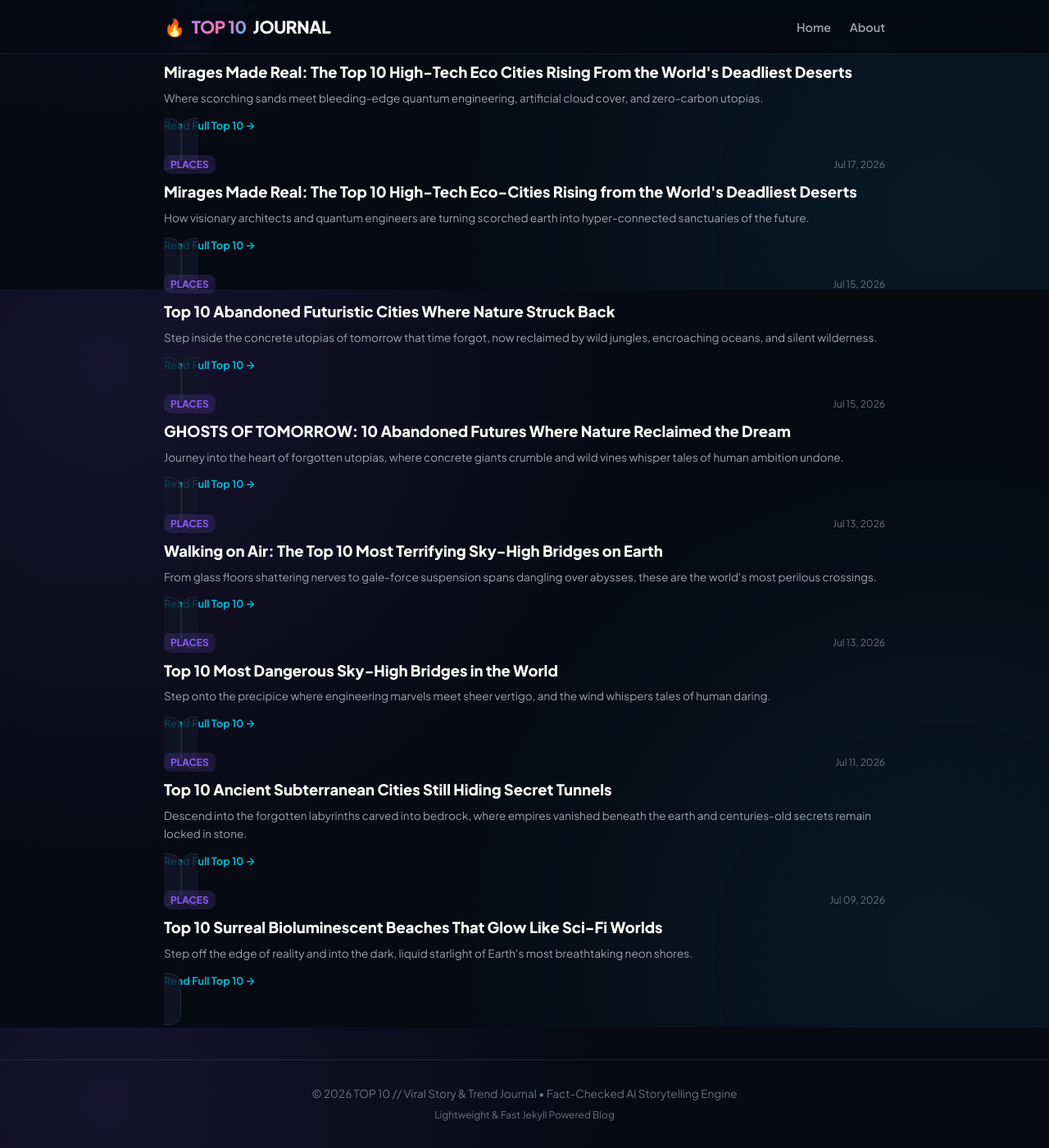
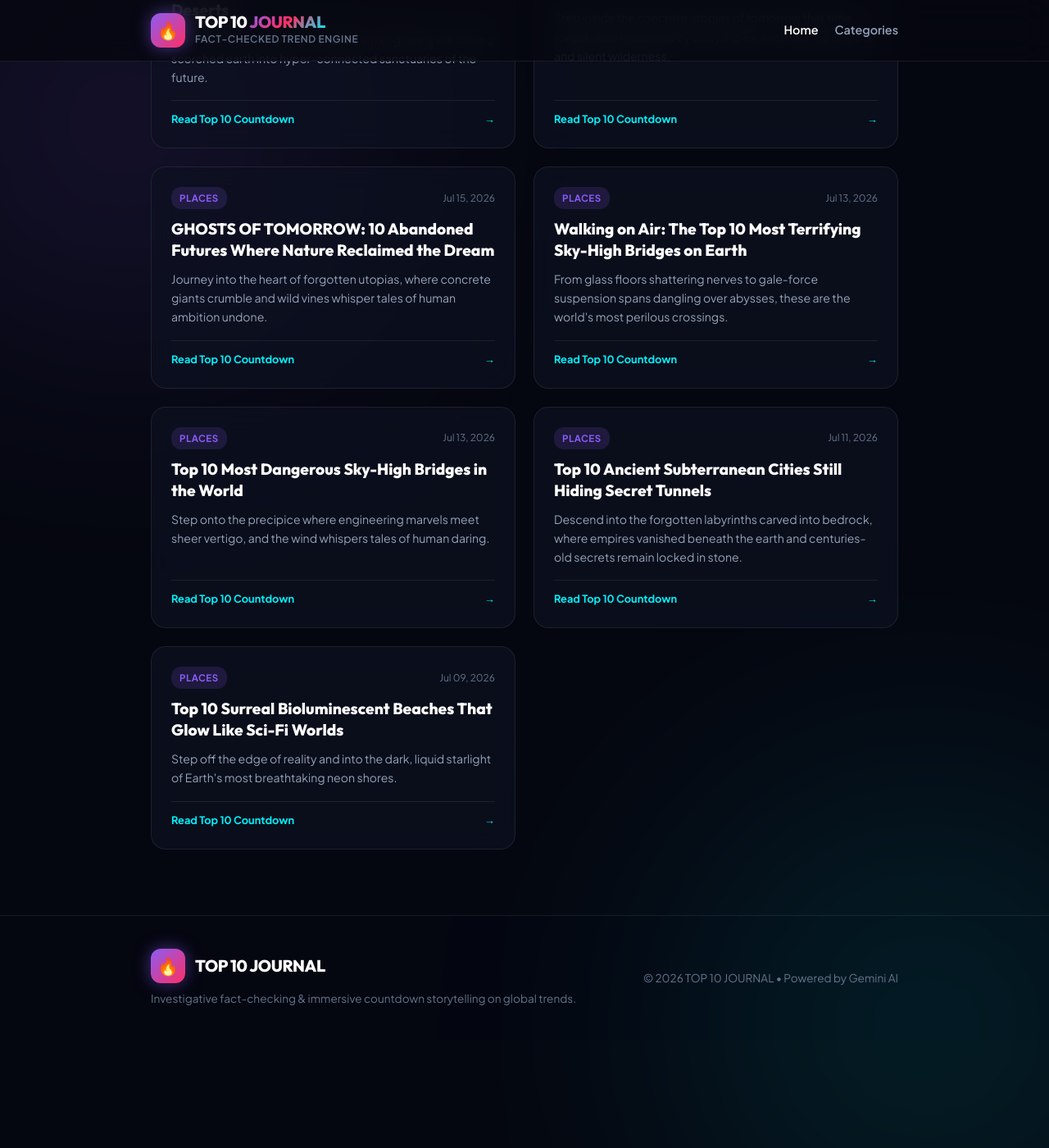
Before and after one commit to adarshnair01/top_10_blog, a Jekyll site: the page built from index.html, in a window 1280 px wide and 1400 px high, scrolled down 13147 px. Shown: the whole window at 82% size. Built offline with Jekyll 4.4.1, drawn with Linux system fonts in a browser that asks for light colours; some web fonts are replaced; some of the changed text lies outside the part shown.

Commit message:
Upgrade theme design to Cyber-Luxe system with Outfit & Syne typography

```diff
--- a/_layouts/default.html
+++ b/_layouts/default.html
@@ -16,39 +16,59 @@
   <meta property="og:url" content="{{ page.url | absolute_url }}">
   <meta name="twitter:card" content="summary_large_image">
 
-  <!-- Google Fonts -->
+  <!-- Premium Typography: Outfit + Syne + Plus Jakarta Sans -->
   <link rel="preconnect" href="https://fonts.googleapis.com">
   <link rel="preconnect" href="https://fonts.gstatic.com" crossorigin>
-  <link href="https://fonts.googleapis.com/css2?family=Plus+Jakarta+Sans:wght@400;600;700;800&family=Playfair+Display:ital,wght@0,700;0,900;1,700&display=swap" rel="stylesheet">
+  <link href="https://fonts.googleapis.com/css2?family=Outfit:wght@400;600;700;800;900&family=Plus+Jakarta+Sans:wght@400;500;600;700&family=Syne:wght@700;800&display=swap" rel="stylesheet">
 
-  <!-- Stylesheet -->
+  <!-- Theme Stylesheet -->
   <link rel="stylesheet" href="{{ '/assets/css/style.css' | relative_url }}">
 </head>
 <body>
 
-  <!-- Sticky Header -->
+  <!-- Background Ambient Glows -->
+  <div class="bg-glow bg-glow-1"></div>
+  <div class="bg-glow bg-glow-2"></div>
+
+  <!-- Sticky Glass Header -->
   <header class="site-header">
     <div class="container nav-wrapper">
-      <a href="{{ '/' | relative_url }}" class="site-title">
-        🔥 <span class="gradient-text">TOP 10</span> JOURNAL
+      <a href="{{ '/' | relative_url }}" class="site-logo">
+        <div class="logo-icon">🔥</div>
+        <div class="logo-text">
+          <span class="brand-title">TOP 10 <span class="brand-accent">JOURNAL</span></span>
+          <span class="brand-subtitle">Fact-Checked Trend Engine</span>
+        </div>
       </a>
+
       <nav class="nav-links">
-        <a href="{{ '/' | relative_url }}">Home</a>
-        <a href="#about">About</a>
+        <a href="{{ '/' | relative_url }}" class="nav-link active">Home</a>
+        <a href="{{ '/' | relative_url }}#categories" class="nav-link">Categories</a>
       </nav>
     </div>
   </header>
 
-  <!-- Main Content -->
-  <main class="container" style="margin-top: 30px;">
+  <!-- Main Container -->
+  <main class="container">
     {{ content }}
   </main>
 
   <!-- Footer -->
   <footer class="site-footer">
-    <div class="container">
-      <p>&copy; {{ 'now' | date: "%Y" }} {{ site.title }} • Fact-Checked AI Storytelling Engine</p>
-      <p style="margin-top: 6px; font-size: 0.75rem; color: var(--text-dim);">Lightweight & Fast Jekyll Powered Blog</p>
+    <div class="container footer-content">
+      <div class="footer-brand">
+        <div class="site-logo">
+          <div class="logo-icon">🔥</div>
+          <span class="brand-title" style="color: #fff;">TOP 10 JOURNAL</span>
+        </div>
+        <p style="margin-top: 8px; font-size: 0.85rem; color: var(--text-dim);">
+          Investigative fact-checking & immersive countdown storytelling on global trends.
+        </p>
+      </div>
+
+      <div class="footer-copy">
+        <p>&copy; {{ 'now' | date: "%Y" }} TOP 10 JOURNAL • Powered by Gemini AI</p>
+      </div>
     </div>
   </footer>
 
--- a/assets/css/style.css
+++ b/assets/css/style.css
@@ -1,25 +1,27 @@
 /* ==========================================================================
-   LIGHTWEIGHT & TRENDY JEKYLL BLOG STYLESHEET - TOP 10 TREND JOURNAL
+   TOP 10 JOURNAL - PREMIUM CYBER-LUXE DESIGN SYSTEM
    ========================================================================== */
 
 :root {
-  --bg-dark: #070913;
-  --bg-card: rgba(18, 22, 39, 0.8);
+  --bg-dark: #050710;
+  --bg-card: rgba(14, 18, 33, 0.7);
+  --bg-card-hover: rgba(22, 28, 50, 0.85);
+
   --border-glass: rgba(255, 255, 255, 0.08);
   --border-glow: rgba(139, 92, 246, 0.4);
 
-  --accent-purple: #8b5cf6;
-  --accent-pink: #ec4899;
-  --accent-cyan: #06b6d4;
-  --accent-amber: #f59e0b;
-  --accent-green: #10b981;
+  --accent-violet: #8b5cf6;
+  --accent-pink: #ff2e63;
+  --accent-cyan: #00f2fe;
+  --accent-gold: #ffb703;
+  --accent-emerald: #10b981;
 
-  --text-main: #f3f4f6;
-  --text-muted: #9ca3af;
-  --text-dim: #6b7280;
+  --text-primary: #f8fafc;
+  --text-muted: #94a3b8;
+  --text-dim: #64748b;
 
-  --font-sans: 'Plus Jakarta Sans', -apple-system, BlinkMacSystemFont, sans-serif;
-  --font-serif: 'Playfair Display', Georgia, serif;
+  --font-heading: 'Outfit', 'Syne', sans-serif;
+  --font-body: 'Plus Jakarta Sans', sans-serif;
 }
 
 * {
@@ -30,31 +32,57 @@
 
 body {
   background-color: var(--bg-dark);
-  color: var(--text-main);
-  font-family: var(--font-sans);
-  line-height: 1.6;
+  color: var(--text-primary);
+  font-family: var(--font-body);
+  line-height: 1.65;
   min-height: 100vh;
-  background-image:
-    radial-gradient(circle at 10% 10%, rgba(139, 92, 246, 0.12) 0%, transparent 45%),
-    radial-gradient(circle at 90% 90%, rgba(6, 182, 212, 0.1) 0%, transparent 45%);
-  background-attachment: fixed;
+  overflow-x: hidden;
+  position: relative;
+}
+
+/* Background Ambient Glows */
+.bg-glow {
+  position: fixed;
+  border-radius: 50%;
+  filter: blur(140px);
+  pointer-events: none;
+  z-index: 0;
+}
+
+.bg-glow-1 {
+  width: 500px;
+  height: 500px;
+  background: rgba(139, 92, 246, 0.15);
+  top: -100px;
+  left: -100px;
+}
+
+.bg-glow-2 {
+  width: 600px;
+  height: 600px;
+  background: rgba(0, 242, 254, 0.1);
+  bottom: -150px;
+  right: -150px;
 }
 
 /* Container */
 .container {
-  max-width: 920px;
+  max-width: 960px;
   margin: 0 auto;
-  padding: 0 20px;
+  padding: 0 24px;
+  position: relative;
+  z-index: 1;
 }
 
-/* Navigation Header */
+/* Sticky Glass Header */
 .site-header {
-  background: rgba(7, 9, 19, 0.85);
-  backdrop-filter: blur(12px);
-  border-bottom: 1px solid var(--border-glass);
   position: sticky;
   top: 0;
   z-index: 100;
+  background: rgba(5, 7, 16, 0.8);
+  backdrop-filter: blur(20px);
+  -webkit-backdrop-filter: blur(20px);
+  border-bottom: 1px solid var(--border-glass);
   padding: 16px 0;
 }
 
@@ -64,71 +92,109 @@ body {
   justify-content: space-between;
 }
 
-.site-title {
+.site-logo {
+  display: flex;
+  align-items: center;
+  gap: 12px;
+  text-decoration: none;
+}
+
+.logo-icon {
+  width: 42px;
+  height: 42px;
+  border-radius: 12px;
+  background: linear-gradient(135deg, var(--accent-violet), var(--accent-pink));
+  display: flex;
+  align-items: center;
+  justify-content: center;
   font-size: 1.3rem;
+  box-shadow: 0 0 20px rgba(139, 92, 246, 0.5);
+}
+
+.logo-text {
+  display: flex;
+  flex-direction: column;
+}
+
+.brand-title {
+  font-family: var(--font-heading);
+  font-size: 1.25rem;
   font-weight: 800;
   color: #fff;
-  text-decoration: none;
-  display: flex;
-  align-items: center;
-  gap: 8px;
   letter-spacing: -0.02em;
+  line-height: 1.1;
 }
 
-.site-title .gradient-text {
-  background: linear-gradient(135deg, #a78bfa, #f472b6, #38bdf8);
+.brand-accent {
+  background: linear-gradient(135deg, var(--accent-violet), var(--accent-pink), var(--accent-cyan));
   -webkit-background-clip: text;
   -webkit-text-fill-color: transparent;
 }
 
-.nav-links a {
+.brand-subtitle {
+  font-size: 0.75rem;
+  color: var(--text-dim);
+  font-weight: 600;
+  text-transform: uppercase;
+  letter-spacing: 0.05em;
+}
+
+.nav-links {
+  display: flex;
+  gap: 20px;
+}
+
+.nav-link {
   color: var(--text-muted);
   text-decoration: none;
   font-size: 0.9rem;
   font-weight: 600;
-  margin-left: 20px;
-  transition: color 0.2s;
+  transition: all 0.2s;
 }
 
-.nav-links a:hover {
-  color: var(--accent-purple);
+.nav-link:hover, .nav-link.active {
+  color: #fff;
 }
 
 /* Hero Section */
 .hero {
   text-align: center;
-  padding: 48px 0 32px 0;
+  padding: 56px 0 40px 0;
 }
 
-.hero-tag {
-  display: inline-block;
-  font-size: 0.75rem;
+.hero-pill {
+  display: inline-flex;
+  align-items: center;
+  gap: 8px;
+  font-size: 0.8rem;
   font-weight: 700;
   text-transform: uppercase;
-  letter-spacing: 0.1em;
-  padding: 4px 12px;
+  letter-spacing: 0.08em;
+  padding: 6px 16px;
   border-radius: 20px;
-  background: rgba(139, 92, 246, 0.15);
-  border: 1px solid rgba(139, 92, 246, 0.4);
-  color: var(--accent-purple);
-  margin-bottom: 16px;
+  background: rgba(139, 92, 246, 0.12);
+  border: 1px solid rgba(139, 92, 246, 0.35);
+  color: var(--accent-violet);
+  margin-bottom: 20px;
+  box-shadow: 0 0 15px rgba(139, 92, 246, 0.2);
 }
 
 .hero-title {
-  font-family: var(--font-serif);
-  font-size: 2.4rem;
-  font-weight: 800;
-  line-height: 1.25;
+  font-family: var(--font-heading);
+  font-size: 2.8rem;
+  font-weight: 900;
+  line-height: 1.2;
   color: #fff;
-  margin-bottom: 16px;
+  margin-bottom: 18px;
+  letter-spacing: -0.02em;
 }
 
 .hero-subtitle {
-  font-size: 1.1rem;
+  font-size: 1.15rem;
   color: var(--text-muted);
-  font-style: italic;
-  max-width: 720px;
+  max-width: 760px;
   margin: 0 auto 24px auto;
+  line-height: 1.6;
 }
 
 .meta-bar {
@@ -140,47 +206,56 @@ body {
   color: var(--text-dim);
 }
 
-/* Glass Card */
+/* Cards System */
 .glass-card {
   background: var(--bg-card);
-  backdrop-filter: blur(16px);
+  backdrop-filter: blur(20px);
+  -webkit-backdrop-filter: blur(20px);
   border: 1px solid var(--border-glass);
-  border-radius: 16px;
-  padding: 28px;
+  border-radius: 20px;
+  padding: 32px;
   margin-bottom: 36px;
-  box-shadow: 0 10px 30px rgba(0, 0, 0, 0.4);
+  box-shadow: 0 15px 35px rgba(0, 0, 0, 0.5);
+  transition: all 0.3s cubic-bezier(0.4, 0, 0.2, 1);
+}
+
+.glass-card:hover {
+  border-color: rgba(255, 255, 255, 0.15);
+  box-shadow: 0 20px 45px rgba(0, 0, 0, 0.6);
 }
 
 .glass-card-top1 {
-  background: linear-gradient(135deg, rgba(251, 191, 36, 0.08), rgba(245, 158, 11, 0.03));
-  border: 2px solid rgba(251, 191, 36, 0.5);
-  box-shadow: 0 0 30px rgba(251, 191, 36, 0.15);
+  background: linear-gradient(135deg, rgba(255, 183, 3, 0.08), rgba(14, 18, 33, 0.9));
+  border: 2px solid rgba(255, 183, 3, 0.5);
+  box-shadow: 0 0 40px rgba(255, 183, 3, 0.2);
 }
 
-/* Rank Number Badge */
+/* Rank Badge */
 .rank-badge {
-  font-family: var(--font-serif);
-  font-size: 3.2rem;
+  font-family: var(--font-heading);
+  font-size: 3.5rem;
   font-weight: 900;
   line-height: 1;
   background: linear-gradient(180deg, #ffffff 0%, rgba(255,255,255,0.2) 100%);
   -webkit-background-clip: text;
   -webkit-text-fill-color: transparent;
+  opacity: 0.9;
 }
 
 .rank-badge-gold {
-  background: linear-gradient(180deg, #fef08a 0%, #eab308 100%);
+  background: linear-gradient(180deg, #ffea00 0%, #ffb703 100%);
   -webkit-background-clip: text;
   -webkit-text-fill-color: transparent;
+  filter: drop-shadow(0 0 15px rgba(255, 183, 3, 0.5));
 }
 
-/* Image Aspect Box */
+/* Post Image Box */
 .post-img-box {
   width: 100%;
-  height: 320px;
-  border-radius: 12px;
+  height: 360px;
+  border-radius: 14px;
   overflow: hidden;
-  margin: 20px 0;
+  margin: 22px 0;
   border: 1px solid var(--border-glass);
   position: relative;
 }
@@ -189,33 +264,41 @@ body {
   width: 100%;
   height: 100%;
   object-fit: cover;
+  transition: transform 0.6s ease;
+}
+
+.post-card:hover .post-img-box img,
+.glass-card:hover .post-img-box img {
+  transform: scale(1.03);
 }
 
 .post-img-caption {
   position: absolute;
-  bottom: 10px;
-  left: 12px;
-  right: 12px;
-  background: rgba(0, 0, 0, 0.75);
-  backdrop-filter: blur(8px);
-  padding: 6px 12px;
-  border-radius: 8px;
-  font-size: 0.75rem;
+  bottom: 12px;
+  left: 14px;
+  right: 14px;
+  background: rgba(5, 7, 16, 0.85);
+  backdrop-filter: blur(10px);
+  padding: 8px 14px;
+  border-radius: 10px;
+  font-size: 0.78rem;
   color: var(--text-muted);
+  border: 1px solid var(--border-glass);
 }
 
-/* Fact Badges Grid */
+/* Fact Grid */
 .fact-grid {
   display: grid;
   grid-template-columns: repeat(auto-fit, minmax(260px, 1fr));
-  gap: 12px;
-  margin-top: 20px;
+  gap: 14px;
+  margin-top: 24px;
 }
 
 .fact-box {
-  padding: 12px 16px;
-  border-radius: 10px;
-  font-size: 0.85rem;
+  padding: 14px 18px;
+  border-radius: 12px;
+  font-size: 0.88rem;
+  backdrop-filter: blur(10px);
 }
 
 .fact-box-verified {
@@ -224,51 +307,103 @@ body {
 }
 
 .fact-box-trending {
-  background: rgba(236, 72, 153, 0.08);
-  border: 1px solid rgba(236, 72, 153, 0.3);
+  background: rgba(255, 46, 99, 0.08);
+  border: 1px solid rgba(255, 46, 99, 0.3);
 }
 
 .fact-box-secret {
-  background: rgba(245, 158, 11, 0.08);
-  border: 1px solid rgba(245, 158, 11, 0.3);
+  background: rgba(255, 183, 3, 0.08);
+  border: 1px solid rgba(255, 183, 3, 0.3);
   grid-column: 1 / -1;
 }
 
 .fact-title {
-  font-weight: 700;
-  margin-bottom: 4px;
+  font-family: var(--font-heading);
+  font-size: 0.82rem;
+  font-weight: 800;
+  text-transform: uppercase;
+  letter-spacing: 0.05em;
+  margin-bottom: 6px;
 }
 
-/* Grid for Post Cards (Homepage) */
+/* Post Cards Grid (Homepage) */
 .post-grid {
   display: grid;
-  grid-template-columns: repeat(auto-fill, minmax(280px, 1fr));
-  gap: 20px;
-  margin: 30px 0;
+  grid-template-columns: repeat(auto-fill, minmax(290px, 1fr));
+  gap: 22px;
+  margin: 36px 0;
 }
 
 .post-card {
   background: var(--bg-card);
+  backdrop-filter: blur(16px);
   border: 1px solid var(--border-glass);
-  border-radius: 14px;
-  padding: 20px;
+  border-radius: 18px;
+  padding: 24px;
   text-decoration: none;
   color: inherit;
-  transition: all 0.3s;
+  display: flex;
+  flex-direction: column;
+  justify-content: space-between;
+  transition: all 0.3s cubic-bezier(0.4, 0, 0.2, 1);
 }
 
 .post-card:hover {
-  transform: translateY(-4px);
-  border-color: var(--accent-purple);
-  box-shadow: 0 10px 25px rgba(139, 92, 246, 0.2);
+  transform: translateY(-6px);
+  background: var(--bg-card-hover);
+  border-color: var(--accent-violet);
+  box-shadow: 0 15px 35px rgba(139, 92, 246, 0.25);
+}
+
+.post-card-title {
+  font-family: var(--font-heading);
+  font-size: 1.2rem;
+  font-weight: 800;
+  color: #fff;
+  line-height: 1.35;
+  margin-bottom: 10px;
+}
+
+.post-card-excerpt {
+  font-size: 0.88rem;
+  color: var(--text-muted);
+  margin-bottom: 16px;
+  line-clamp: 3;
+  -webkit-line-clamp: 3;
+  display: -webkit-box;
+  -webkit-box-orient: vertical;
+  overflow: hidden;
+}
+
+.post-card-footer {
+  display: flex;
+  align-items: center;
+  justify-content: space-between;
+  font-size: 0.8rem;
+  font-weight: 700;
+  color: var(--accent-cyan);
+  border-top: 1px solid var(--border-glass);
+  padding-top: 12px;
+  margin-top: auto;
 }
 
 /* Footer */
 .site-footer {
   border-top: 1px solid var(--border-glass);
-  padding: 30px 0;
-  text-align: center;
+  background: rgba(5, 7, 16, 0.95);
+  padding: 40px 0;
+  margin-top: 80px;
+}
+
+.footer-content {
+  display: flex;
+  align-items: center;
+  justify-content: space-between;
+  flex-wrap: wrap;
+  gap: 20px;
+}
+
+.footer-copy {
   font-size: 0.85rem;
   color: var(--text-dim);
-  margin-top: 60px;
 }
--- a/index.html
+++ b/index.html
@@ -3,19 +3,22 @@ layout: default
 title: "Latest Top 10 Fact-Checked Stories"
 ---
 
-<section className="hero" style="text-align: center; padding: 40px 0;">
-  <span className="hero-tag">🔥 VIRAL TREND JOURNAL</span>
-  <h1 className="hero-title" style="font-size: 2.5rem; margin-bottom: 12px;">Top 10 Trends & Immersive Stories</h1>
-  <p className="hero-subtitle" style="max-width: 650px;">
-    Thoroughly fact-checked countdown posts on groundbreaking technology, mysterious places, space discoveries, and viral phenomena.
+<section class="hero">
+  <div class="hero-pill">
+    <span>🔥 VIRAL TREND JOURNAL</span>
+  </div>
+  <h1 class="hero-title">Top 10 Trends & Immersive Stories</h1>
+  <p class="hero-subtitle">
+    Investigative, fact-checked countdown posts on groundbreaking technology, mysterious places, space discoveries, and viral phenomena.
   </p>
 </section>
 
-<div className="post-grid">
+<div class="post-grid">
   {% for post in site.posts %}
     <a href="{{ post.url | relative_url }}" class="post-card">
-      <div style="display: flex; justify-content: space-between; align-items: center; margin-bottom: 10px;">
-        <span style="font-size: 0.75rem; font-weight: 700; color: var(--accent-purple); background: rgba(139, 92, 246, 0.15); padding: 2px 8px; border-radius: 8px;">
+      <div>
+        <div style="display: flex; justify-content: space-between; align-items: center; margin-bottom: 12px;">
+          <span style="font-size: 0.72rem; font-weight: 800; color: var(--accent-violet); background: rgba(139, 92, 246, 0.15); padding: 4px 10px; border-radius: 12px; letter-spacing: 0.04em;">
             {{ post.category | default: "Trends" | upcase }}
           </span>
           <span style="font-size: 0.75rem; color: var(--text-dim);">
@@ -23,18 +26,20 @@ title: "Latest Top 10 Fact-Checked Stories"
           </span>
         </div>
 
-      <h2 style="font-size: 1.15rem; font-weight: 800; color: #fff; margin-bottom: 8px; line-height: 1.35;">
+        <h2 class="post-card-title">
           {{ post.title }}
         </h2>
 
         {% if post.subtitle %}
-        <p style="font-size: 0.85rem; color: var(--text-muted); line-clamp: 2; -webkit-line-clamp: 2; display: -webkit-box; -webkit-box-orient: vertical; overflow: hidden; margin-bottom: 12px;">
+          <p class="post-card-excerpt">
             {{ post.subtitle }}
           </p>
         {% endif %}
+      </div>
 
-      <div style="font-size: 0.8rem; font-weight: 700; color: var(--accent-cyan); display: flex; align-items: center; gap: 4px;">
-        Read Full Top 10 →
+      <div class="post-card-footer">
+        <span>Read Top 10 Countdown</span>
+        <span>→</span>
       </div>
     </a>
   {% else %}
```
Also changed, not shown: _layouts/post.html (+4 -4 lines), 2 other files. Lines whose indentation alone changed are shown as unchanged.
